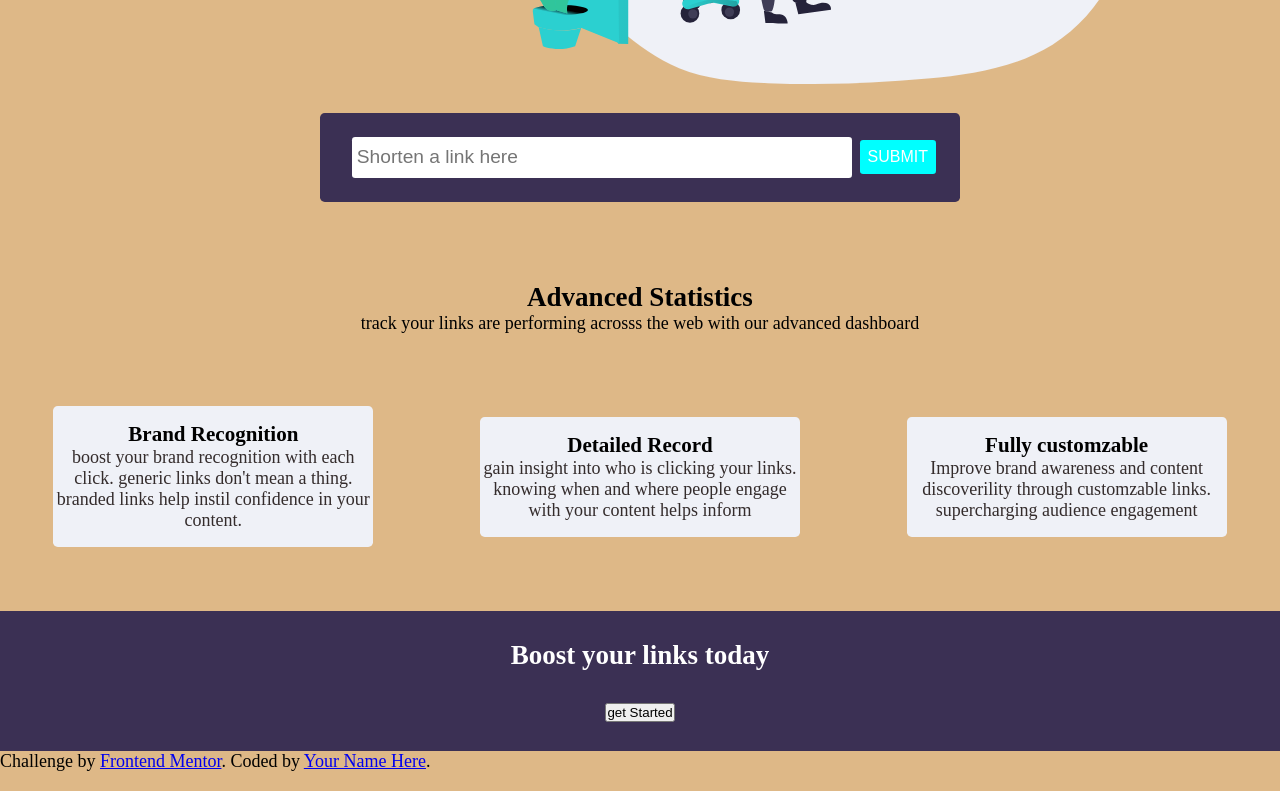
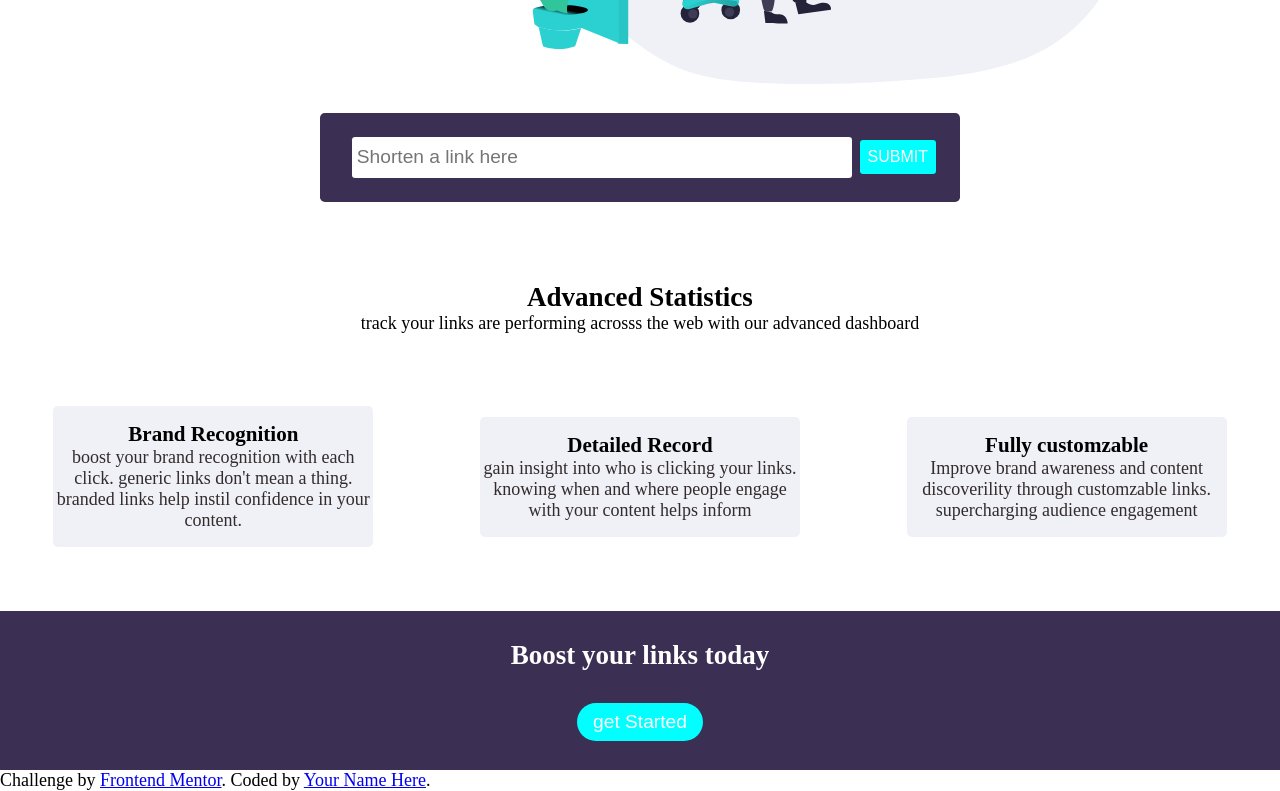
Before and after one commit to ThiernoHBah/URL-shortening-API-landing-page, a plain HTML site: page index.html in a window 1280 px wide. Shown: the part 426-1217 px from the top of the page. Drawn offline with Linux system fonts and the light colour scheme; a script that the page names is missing.

Commit message:
made changes to the button in the boost gave it a color of blue and a padding and adjusted the border radius to give it that curve

```diff
--- a/styles.css
+++ b/styles.css
@@ -7,7 +7,7 @@ body{
     font-size: 18px;
     font-family: "poppins","san-serif";
     margin-inline: auto;
-    background-color: burlywood;
+
 }
 header{
     display: flex;
@@ -179,3 +179,13 @@ input{
     gap: 2rem;
     color: #fff;
 }
+.boost .btn{
+    background: cyan;
+    padding: 0.5rem 1rem;
+    cursor: pointer;
+    outline: none;
+    border: none;
+    color: #fff;
+    font-size: 1.2rem;
+    border-radius: 1.5rem;
+}
```
